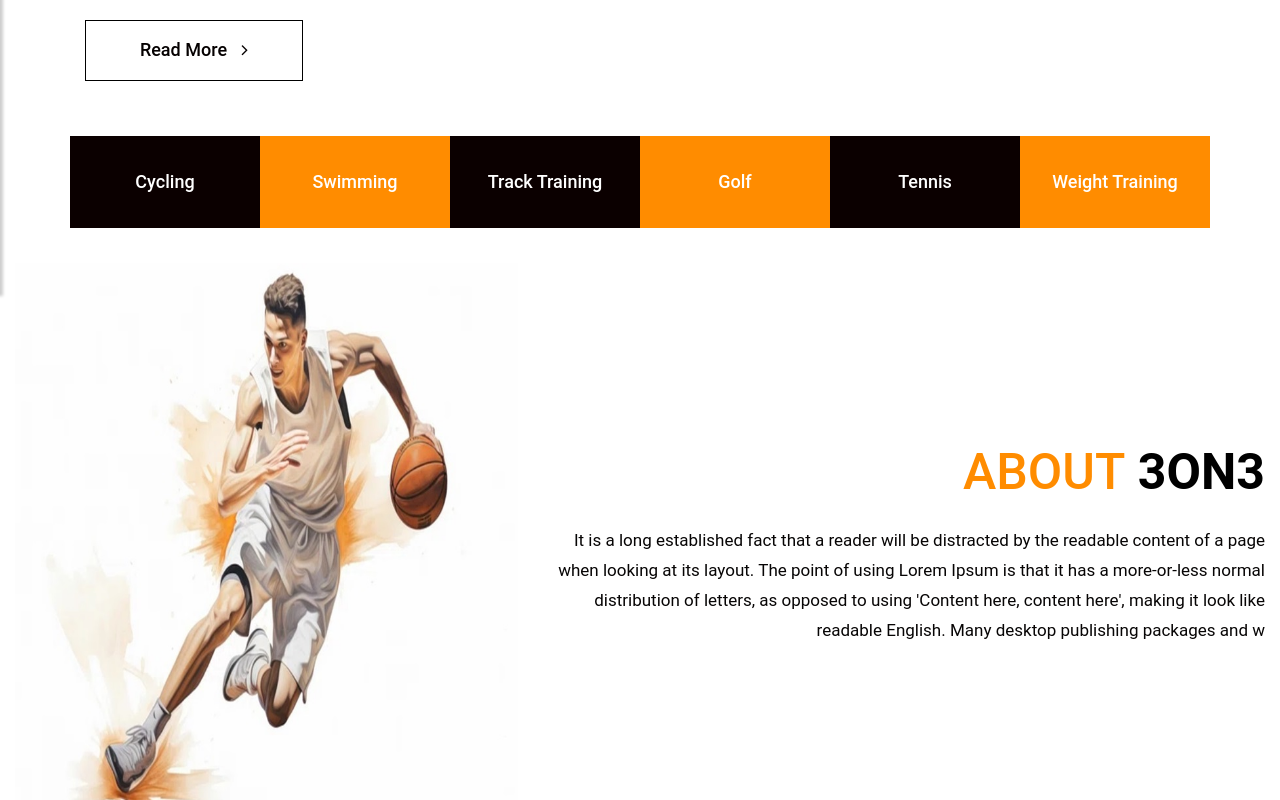
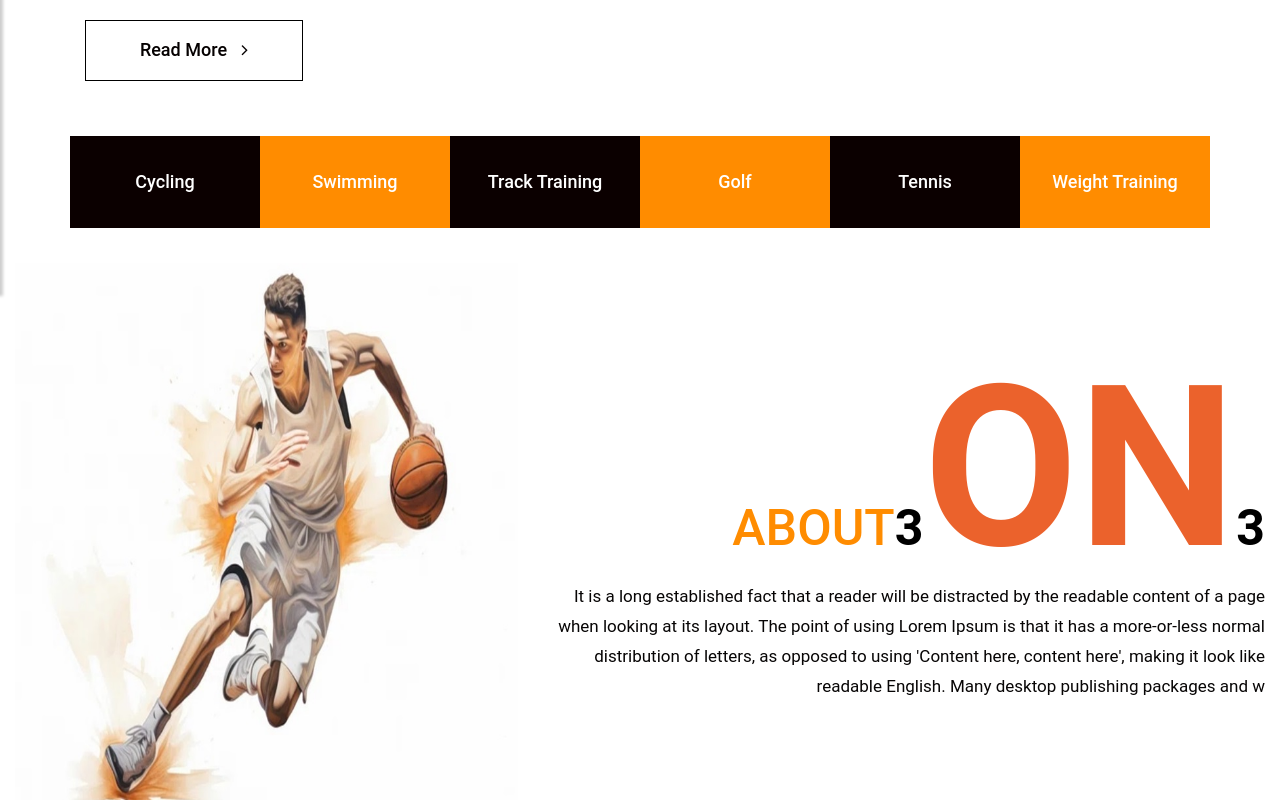
Before and after one commit to thomaskzs/test2, a plain HTML site: page index.html in a window 1280 px wide. Shown: the part 507-1307 px from the top of the page. Drawn offline with Linux system fonts and the light colour scheme; some packages are replaced by stand-ins of ours.

Commit message:
Update index.html

```diff
--- a/index.html
+++ b/index.html
@@ -177,7 +177,7 @@
                         <div class="col-xl-7 col-lg-7 col-md-7 col-sm-12 pa-ing">
                             <div class="about_text">
                                 <div class="about_text_box">
-                                    <h2>About<strong class="black_white"> 3on3</strong></h2>
+                                    <h2>About<strong class="black_white">3</strong><strong class="bold_text_orange">on</strong><strong class="black_white">3</strong></h2>
                                     <p>It is a long established fact that a reader will be distracted by the readable content of a page when looking at its layout. The point of using Lorem Ipsum is that it has a more-or-less normal distribution of letters, as opposed to using 'Content here, content here', making it look like readable English. Many desktop publishing packages and w</p>
                                 </div>
                             </div>
```
